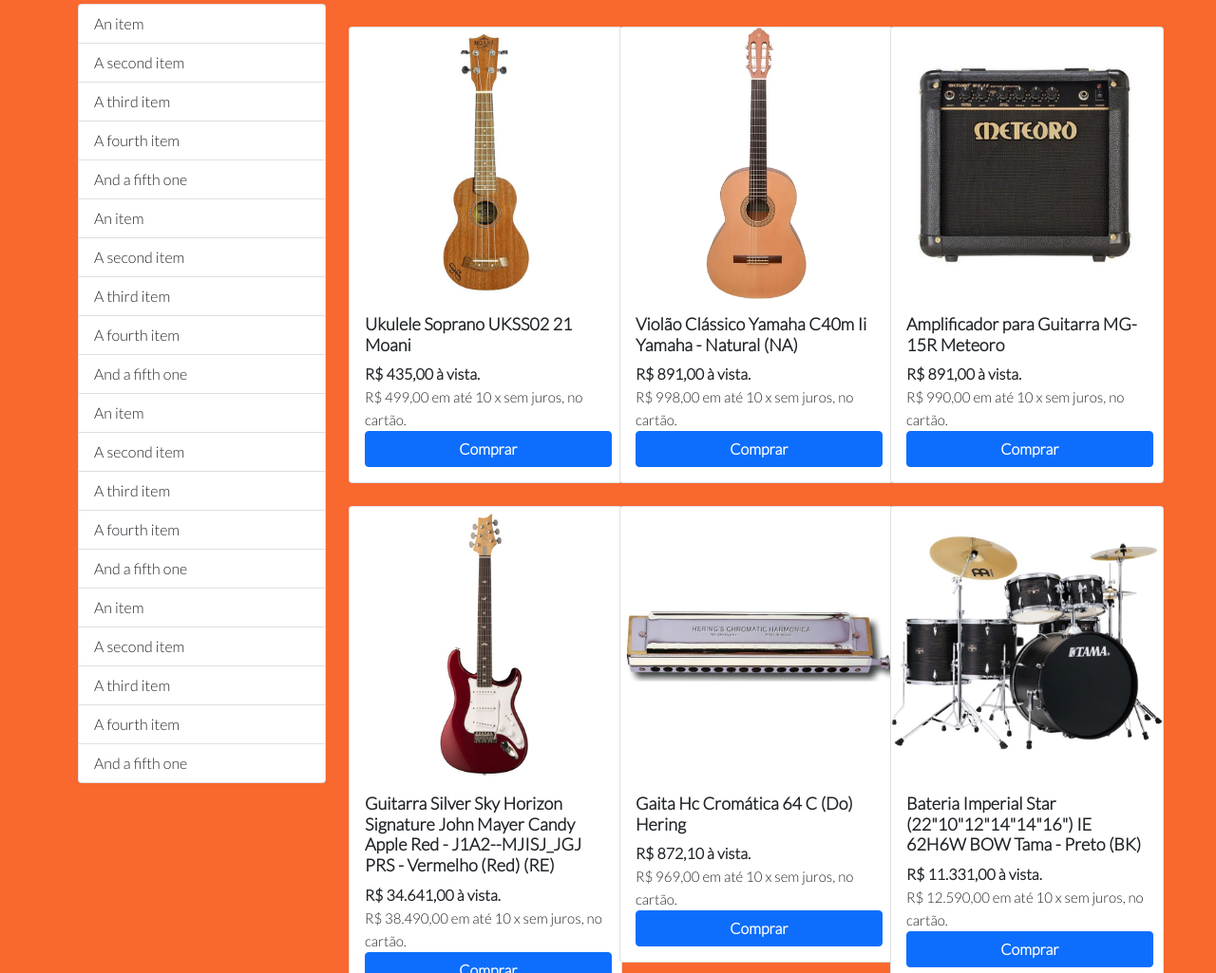
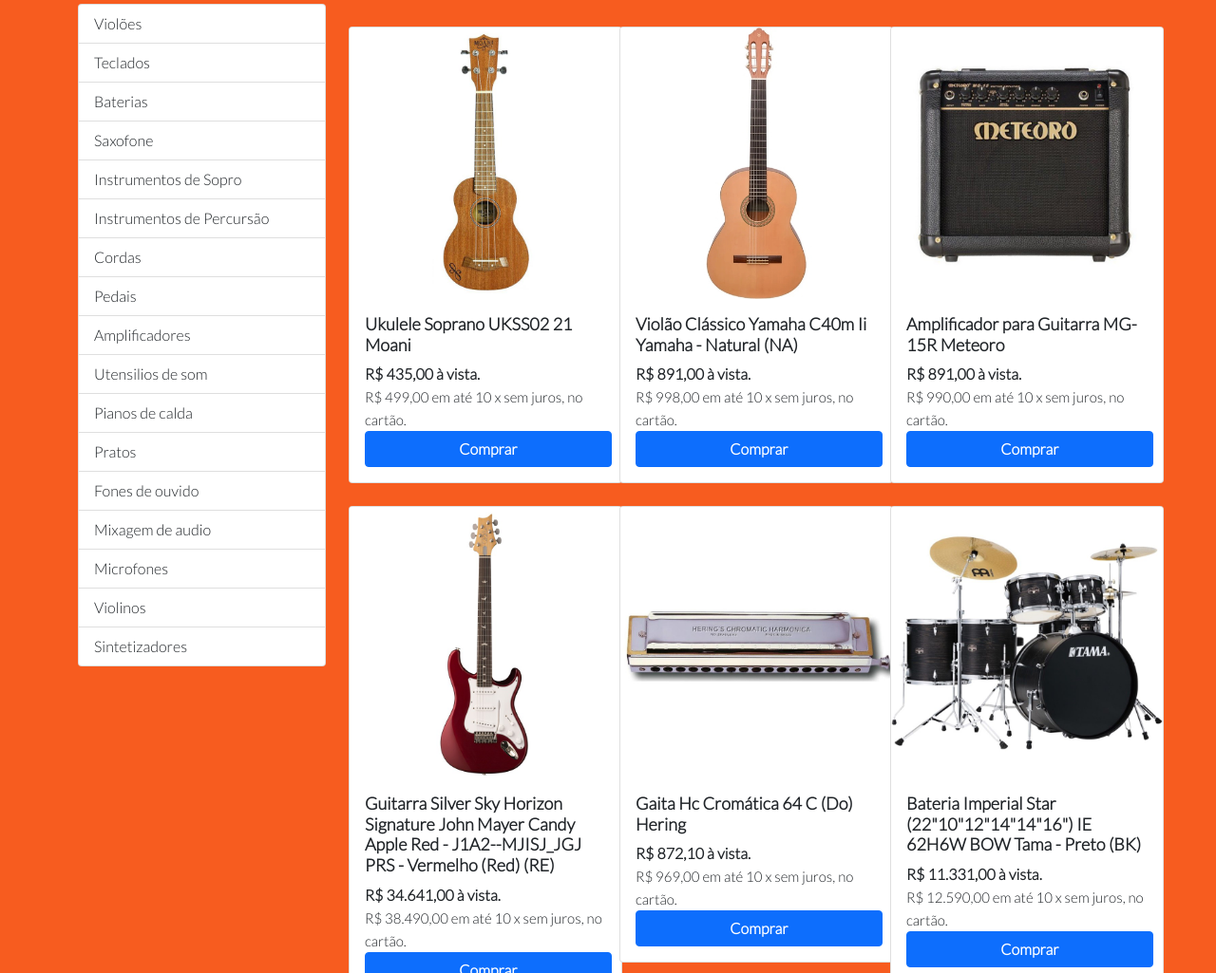
Before and after one commit to Jonhn1234/loja-de-musica, a plain HTML site: page Loja de musica/index.html in a window 1280 px wide. Shown: the part 654-1679 px from the top of the page at 95% size. Drawn offline with Linux system fonts and the light colour scheme.

Commit message:
versão2

```diff
--- a/Loja de musica/css/stley.css
+++ b/Loja de musica/css/stley.css
@@ -24,7 +24,7 @@
 }
 
 body{
-    background-color: rgb(248, 104, 47);
+    background-color: rgb(247, 92, 31);
 
 
 }
@@ -47,3 +47,10 @@
 
 
 }
+
+.list-group-item:hover{
+    background-color: #1E90FF;
+    color: white;
+
+
+}
--- a/Loja de musica/index.html
+++ b/Loja de musica/index.html
@@ -6,7 +6,7 @@
     <meta name="viewport" content="width=device-width, initial-scale=1.0">
     <link rel="stylesheet" href="Bootstrap/css/bootstrap.min.css">
     <link rel="stylesheet" href="css/stley.css">
-    <title>Document</title>
+    <title>Loja de Musica UDIA</title>
     <link rel="shortcut icon" href="img/logodosite.jpg" type="image/x-icon">
 </head>
 <body>
@@ -111,26 +111,23 @@
         <div class="col-md-3 col-sm-12"> <!-- Começo lista! -->
 
           <ul class="list-group">
-            <li class="list-group-item">An item</li>
-            <li class="list-group-item">A second item</li>
-            <li class="list-group-item">A third item</li>
-            <li class="list-group-item">A fourth item</li>
-            <li class="list-group-item">And a fifth one</li>
-            <li class="list-group-item">An item</li>
-            <li class="list-group-item">A second item</li>
-            <li class="list-group-item">A third item</li>
-            <li class="list-group-item">A fourth item</li>
-            <li class="list-group-item">And a fifth one</li>
-            <li class="list-group-item">An item</li>
-            <li class="list-group-item">A second item</li>
-            <li class="list-group-item">A third item</li>
-            <li class="list-group-item">A fourth item</li>
-            <li class="list-group-item">And a fifth one</li>
-            <li class="list-group-item">An item</li>
-            <li class="list-group-item">A second item</li>
-            <li class="list-group-item">A third item</li>
-            <li class="list-group-item">A fourth item</li>
-            <li class="list-group-item">And a fifth one</li>
+            <li class="list-group-item">Violões</li>
+            <li class="list-group-item">Teclados</li>
+            <li class="list-group-item">Baterias</li>
+            <li class="list-group-item">Saxofone</li>
+            <li class="list-group-item">Instrumentos de Sopro</li>
+            <li class="list-group-item">Instrumentos de Percursão</li>
+            <li class="list-group-item">Cordas</li>
+            <li class="list-group-item">Pedais</li>
+            <li class="list-group-item">Amplificadores</li>
+            <li class="list-group-item">Utensilios de som</li>
+            <li class="list-group-item">Pianos de calda</li>
+            <li class="list-group-item">Pratos</li>
+            <li class="list-group-item">Fones de ouvido</li>
+            <li class="list-group-item">Mixagem de audio</li>
+            <li class="list-group-item">Microfones</li>
+            <li class="list-group-item">Violinos</li>
+            <li class="list-group-item">Sintetizadores</li>
 
           </ul>
 
```
